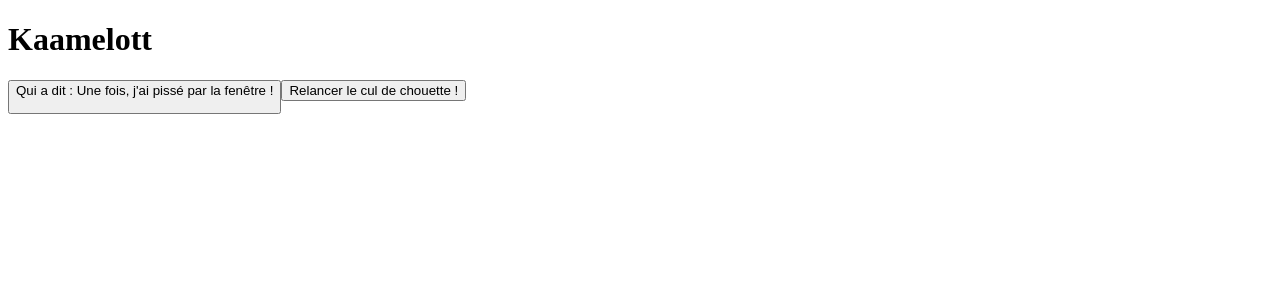
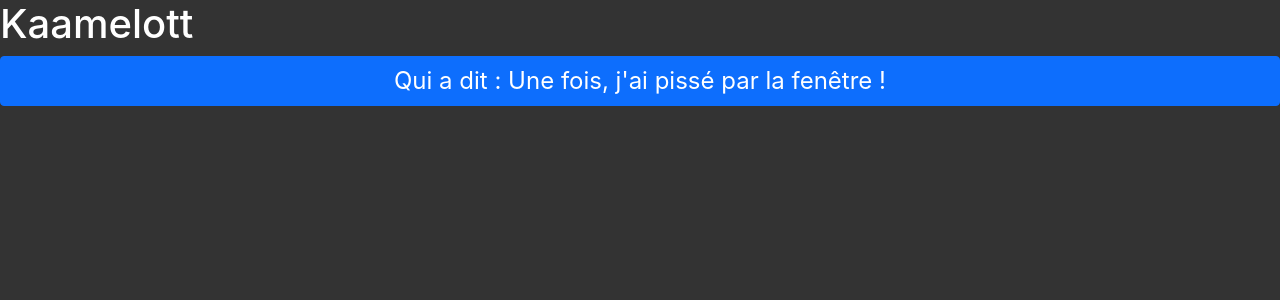
Before and after one commit to JulienV60/Kaameloot-quiz, a React (Create React App) app: page / in a window 1280 px wide. Shown: the top 300 px of the page. Built offline with nearby package versions, Linux system fonts and the light colour scheme.

Commit message:
ca commence a ressembler a quelque chose

```diff
--- a/public/index.html
+++ b/public/index.html
@@ -10,6 +10,12 @@
       content="Web site created using create-react-app"
     />
     <link rel="apple-touch-icon" href="%PUBLIC_URL%/logo192.png" />
+    <link
+      href="https://cdn.jsdelivr.net/npm/bootstrap@5.1.3/dist/css/bootstrap.min.css"
+      rel="stylesheet"
+      integrity="sha384-1BmE4kWBq78iYhFldvKuhfTAU6auU8tT94WrHftjDbrCEXSU1oBoqyl2QvZ6jIW3"
+      crossorigin="anonymous"
+    />
     <!--
       manifest.json provides metadata used when your web app is installed on a
       user's mobile device or desktop. See https://developers.google.com/web/fundamentals/web-app-manifest/
--- a/public/style.css
+++ /dev/null
@@ -1,4 +0,0 @@
-html {
-  background: #333;
-  color: white;
-}
--- a/src/App.tsx
+++ b/src/App.tsx
@@ -1,7 +1,7 @@
 import React from "react";
 import FlashCardOne from "./FlashCard";
 import { allQuestions } from "./data/Kaameloot.js";
-
+import "./index.css";
 export const App: React.FC = () => {
   return (
     <div id="app" className="conainter default-flex">
--- a/src/FlashCard.tsx
+++ b/src/FlashCard.tsx
@@ -4,8 +4,8 @@
 const FlashCardOne = (): JSX.Element => {
   const [question, setQuestion] = React.useState(false);
   const [idQuestion, setIdQuestion] = React.useState("");
-  const [answer, setAnwser] = React.useState<string[]>([]);
-  const [reload, setReload] = React.useState();
+  const [answer, setAnwser] = React.useState(false);
+  const [reload, setReload] = React.useState(false);
   React.useEffect(() => {
     function getQuestion() {
       const oneQuestion = allQuestions.map((element: any) => {
@@ -25,28 +25,43 @@
   function getAnwser(event: any) {
     const idresultevent = event.target.id;
 
+    const oneQuestion = allQuestions.map((element: any) => {
+      return element;
+    });
+    const randomSuiteQuestion =
+      oneQuestion[Math.floor(Math.random() * oneQuestion.length)];
+    setQuestion(randomSuiteQuestion.question);
     const searchbyid = allQuestions.filter((element: any) => {
-      return element.id == idresultevent;
+      return element.id === idresultevent;
     });
-    const answer = searchbyid.map((element: any) => {
+    const reponse = searchbyid.map((element: any) => {
       return element.reponse;
     });
 
-    setQuestion(true);
-    setAnwser(answer);
+    if (answer == false) {
+      setAnwser(reponse[0]);
+      setQuestion(false);
+    } else {
+      setAnwser(false);
+      setQuestion(randomSuiteQuestion.question);
+    }
   }
-  function refreshPage() {
-    window.location.reload();
-  }
+
   return (
     <div>
       <h1>Kaamelott</h1>
 
-      <button key={idQuestion} id={idQuestion} onClick={getAnwser}>
+      <button
+        type="button"
+        className="btn btn-primary"
+        key={idQuestion}
+        id={idQuestion}
+        onClick={getAnwser}
+      >
         {question}
-        <p>{answer}</p>
+        {answer}
       </button>
-      <button onClick={refreshPage}>Relancer le cul de chouette ! </button>
+
       {/* <form>
         <input onChange={Checkifgoodanswer} type="text"></input>
       </form> */}
--- a/src/data/Kaameloot.js
+++ b/src/data/Kaameloot.js
@@ -44,7 +44,7 @@
   },
   {
     id: uuidv4(),
-    question: "Qui a dit : Faut pas respirer la compote,ça fait tousser",
+    question: "Qui a dit : Faut pas respirer la compote,ça fait tousser ?",
     choix: ["Guethenoc", "Léodagan", "Kadoc", "Karadoc"],
     reponse: "Kadoc",
   },
--- a/src/index.css
+++ b/src/index.css
@@ -1,13 +1,18 @@
 body {
   margin: 0;
-  font-family: -apple-system, BlinkMacSystemFont, 'Segoe UI', 'Roboto', 'Oxygen',
-    'Ubuntu', 'Cantarell', 'Fira Sans', 'Droid Sans', 'Helvetica Neue',
+  font-family: -apple-system, BlinkMacSystemFont, "Segoe UI", "Roboto", "Oxygen",
+    "Ubuntu", "Cantarell", "Fira Sans", "Droid Sans", "Helvetica Neue",
     sans-serif;
   -webkit-font-smoothing: antialiased;
   -moz-osx-font-smoothing: grayscale;
+  background: #333;
+  color: white;
 }
-
+.btn {
+  width: 100%;
+  font-size: 1.5rem;
+}
 code {
-  font-family: source-code-pro, Menlo, Monaco, Consolas, 'Courier New',
+  font-family: source-code-pro, Menlo, Monaco, Consolas, "Courier New",
     monospace;
 }
```
